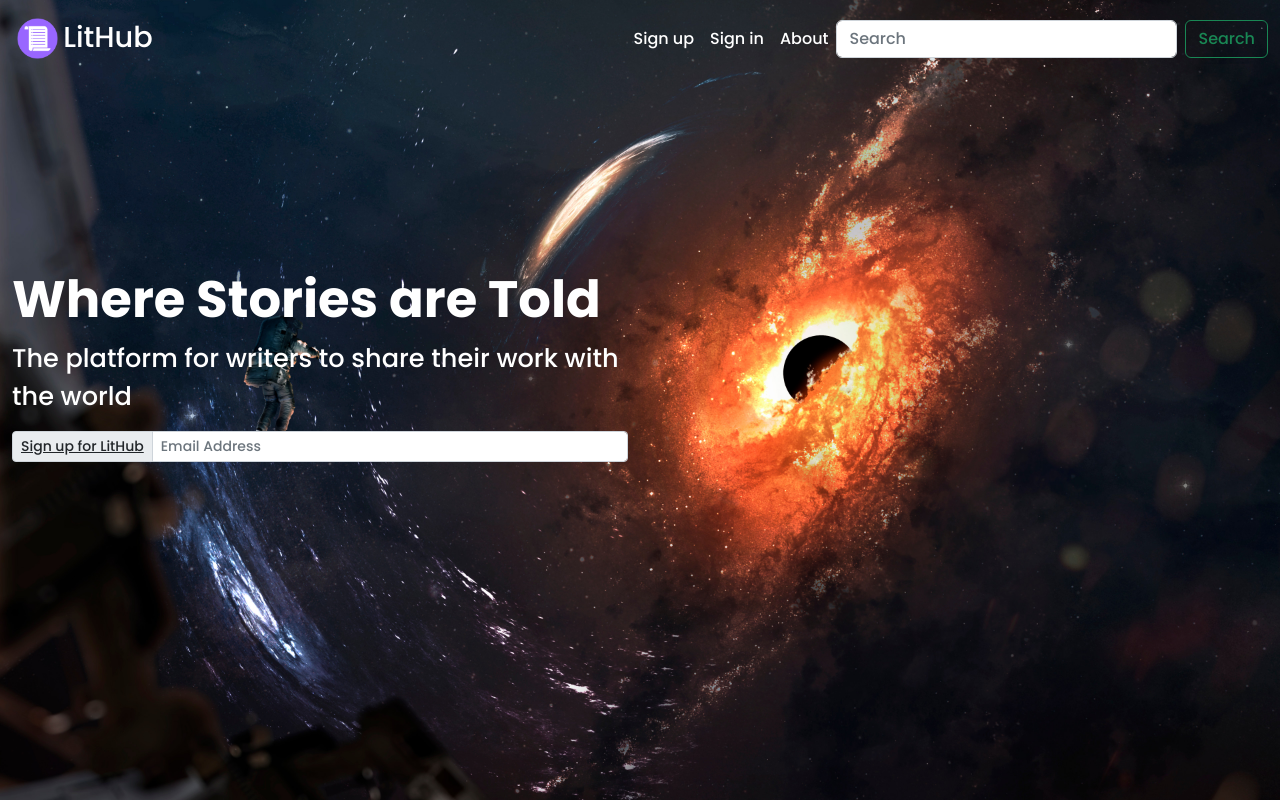
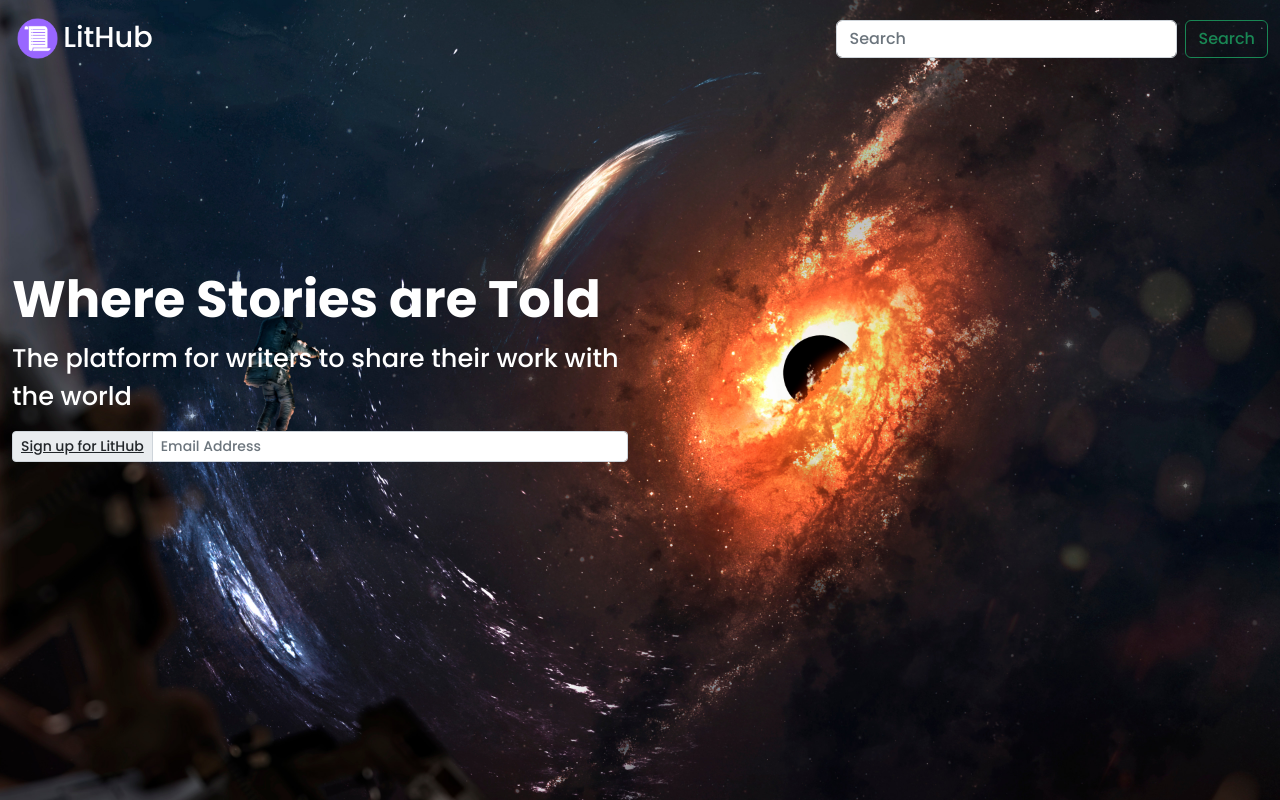
Before and after one commit to FranklinJamesJones89/LitHub-v2, a React (Create React App) app in the folder frontend/: page / in a window 1280 px wide. Built offline with nearby package versions, Linux system fonts and the light colour scheme; a web font is replaced by a local one.

Commit message:
Add props

```diff
--- a/frontend/src/components/Nav.js
+++ b/frontend/src/components/Nav.js
@@ -1,6 +1,6 @@
 import { Link } from 'react-router-dom';
 
-const Nav = () => {
+const Nav = (props) => {
     return (
         <nav className="navbar navbar-expand-lg">
             <div className="container-fluid">
@@ -11,13 +11,19 @@ const Nav = () => {
                 <div className="collapse navbar-collapse" id="navbarSupportedContent">
                     <ul className="navbar-nav ms-auto mb-2 mb-lg-0">
                         <li className="nav-item">
-                            <Link to="/" className="nav-link nav-home" aria-current="page">Sign up</Link>
+                            <Link to="/" className="nav-link nav-home" aria-current="page">{props.signup}</Link>
                         </li>
                         <li className="nav-item">
-                            <Link to="/" className="nav-link">Sign in</Link>
+                            <Link to="/" className="nav-link">{props.signin}</Link>
                         </li>
                         <li className="nav-item">
-                            <Link to="/" className="nav-link">About</Link>
+                            <Link to="/" className="nav-link">{props.about}</Link>
+                        </li>
+                        <li className="nav-item">
+                            <Link to="/" className="nav-link">{props.overview}</Link>
+                        </li>
+                        <li className="nav-item">
+                            <Link to="/" className="nav-link">{props.repositories}</Link>
                         </li>
                     </ul>
                     <form className="d-flex" role="search">
```
